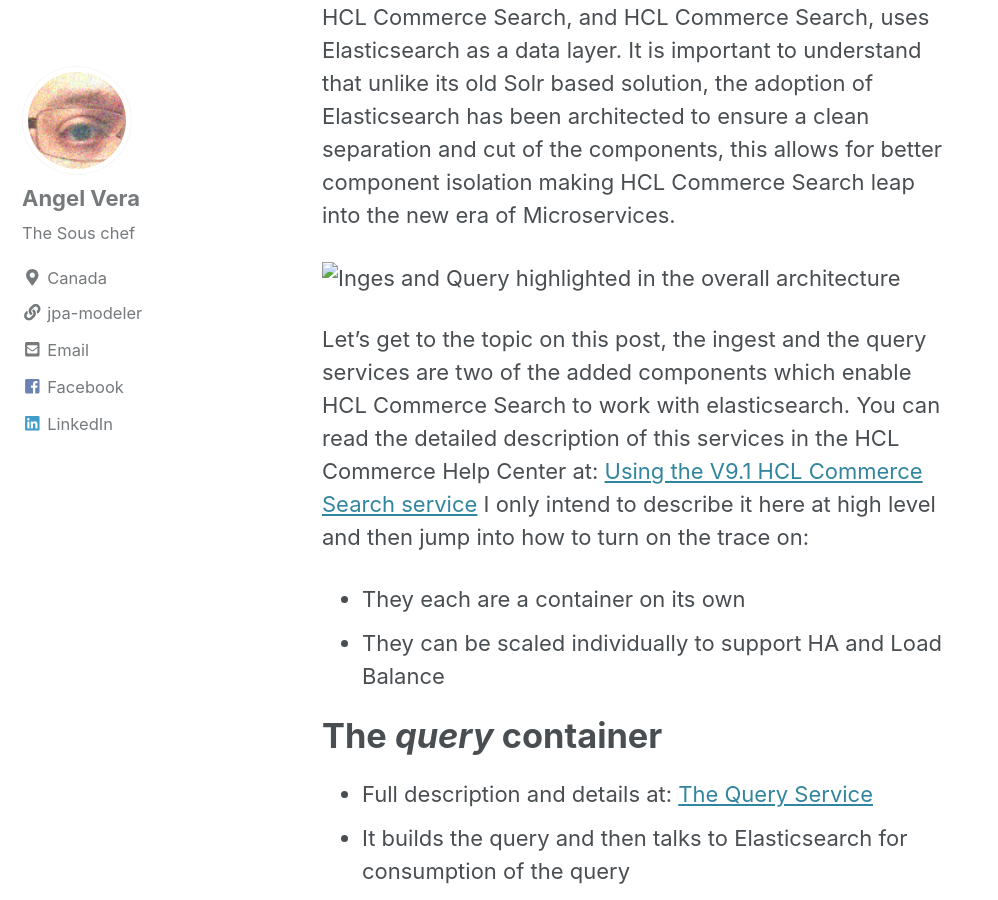
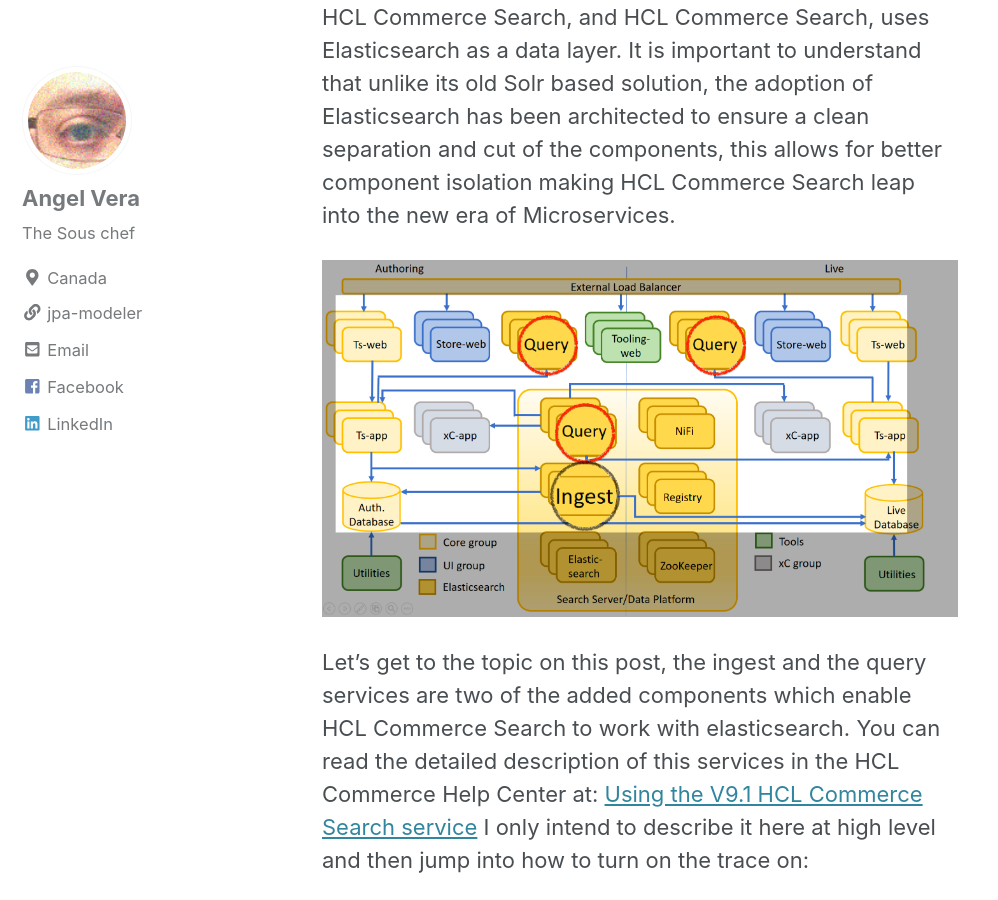
Before and after one commit to arvera/blog, a Jekyll site: the page built from _posts/2020-09-17-Meet_Search_commerce9111_part2.md, in a window 1280 px wide and 900 px high, scrolled down 654 px. Shown: the whole window, without its empty margins (0-998 px from the left). Built offline with Jekyll 4.4.1, drawn with Linux system fonts in a browser that asks for light colours; cached includes are drawn as plain includes; nearby versions of some CDN libraries.

Commit message:
Fixing the image path

```diff
--- a/_posts/2020-09-17-Meet_Search_commerce9111_part2.md
+++ b/_posts/2020-09-17-Meet_Search_commerce9111_part2.md
@@ -8,7 +8,7 @@
 
 Notice that I am not just saying HCL Commerce with Elasticsearch and that is intentional. HCL Commerce search have added benefits on top of Elasticsearch, HCL Commerce does not uses Elasticsearch standalone, there are added components and features on top of Elasticsearch. Thus it is not HCL Commerce + Elasticsearch, it is HCL Commerce + HCL Commerce Search, and HCL Commerce Search, uses Elasticsearch as a data layer. It is important to understand that unlike its old Solr based solution, the adoption of Elasticsearch has been architected to ensure a clean separation and cut of the components, this allows for better component isolation making HCL Commerce Search leap into the new era of Microservices.
 
-![Inges and Query highlighted in the overall architecture](/../2020/hcl_commerce/search_part2.png)
+![Ingest and Query highlighted in the overall architecture](/assets/2020/hcl_commerce/search_part2.png)
 
 Let's get to the topic on this post, the ingest and the query services are two of the added components which enable HCL Commerce Search to work with elasticsearch. You can read the detailed description of this services in the HCL Commerce Help Center at: [Using the V9.1 HCL Commerce Search service](https://help.hcltechsw.com/commerce/9.1.0/search/concepts/csdsearchingest.html) I only intend to describe it here at high level and then jump into how to turn on the trace on:
 
```
